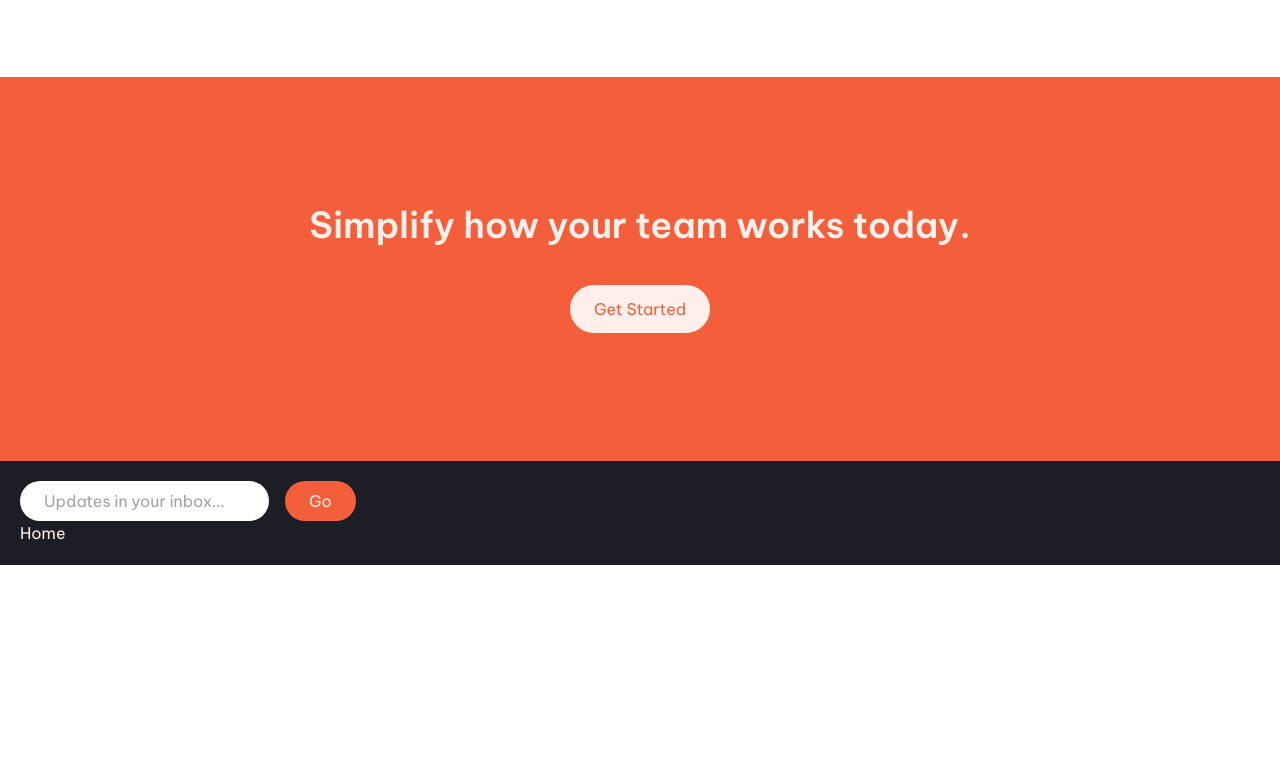
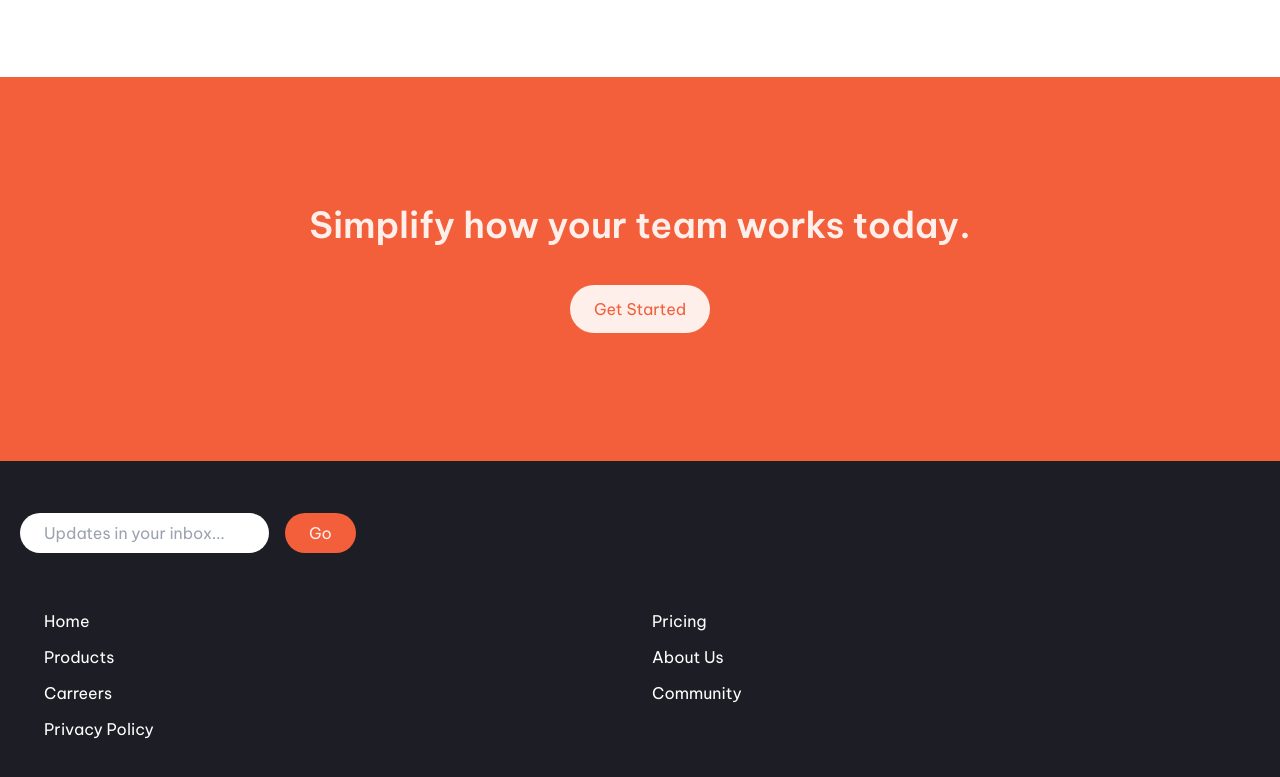
Before and after one commit to Franco-luque/Segundo-examen, a website: page public/index.html in a window 1280 px wide. Shown: the part 1896-2673 px from the top of the page. Before the commit the page ends 2461 px from the top, so only its background shows below. Drawn offline with Linux system fonts and the light colour scheme.

Commit message:
agrega links del footer

```diff
--- a/public/index.html
+++ b/public/index.html
@@ -6,7 +6,7 @@
     <link rel="stylesheet" href="./styles.css" />
     <title>Proyecto Final</title>
   </head>
-  <body>
+  <body class="max-w-7xl mx-auto">
     <header class="px-4 sm:px-6 lg:px-5">
       <nav class="bg-white">
         <div class="max-w-7xl mx-auto py-10">
@@ -125,7 +125,6 @@
     </header>
     <main>
       <!-- Sección Inicio-->
-
       <section
         class="flex flex-col lg:flex lg:flex-row-reverse max-w-7xl mx-auto px-8 sm:px-6 lg:px-5"
       >
@@ -154,7 +153,6 @@
       </section>
 
       <!-- Sección Artículos-->
-
       <section class="max-w-7xl mx-auto mt-32 mb-20">
         <div class="px-8 sm:px-6 lg:px-5">
           <h2 class="text-darkBlue-600 text-3xl font-bold text-center">
@@ -234,7 +232,6 @@
       </section>
 
       <!-- Sección Comentarios -->
-
       <section class="px-6 lg:px-5 flex flex-col items-center py-20">
         <h2 class="text-darkBlue-600 font-bold text-3xl text-center">
           What they´ve said
@@ -332,8 +329,7 @@
       </section>
 
       <!-- Sección Final-->
-
-      <section class="bg-sparkRed-600 max-w-7xl">
+      <section class="bg-sparkRed-600">
         <div class="flex flex-col gap-5 py-32 mx-auto items-center">
           <h2 class="text-4xl text-sparkRed-200 font-bold text-center px-5">
             Simplify how your team works today.
@@ -347,7 +343,7 @@
       </section>
     </main>
     <footer class="bg-darkBlue-900 max-w-7xl px-6 lg:px-5 py-5">
-      <form class="flex gap-4">
+      <form class="flex gap-4 py-8">
         <input
           type="text"
           placeholder="Updates in your inbox..."
@@ -362,10 +358,15 @@
       </form>
 
       <!-- Links -->
-
-      <div>
-        <ul>
-          <li><a href="#" class="text-sparkRed-200">Home</a></li>
+      <div class="p-6">
+        <ul class="grid grid-cols-2 gap-x-6 gap-y-3">
+          <li><a href="#" class="text-white">Home</a></li>
+          <li><a href="#" class="text-white">Pricing</a></li>
+          <li><a href="#" class="text-white">Products</a></li>
+          <li><a href="#" class="text-white">About Us</a></li>
+          <li><a href="#" class="text-white">Carreers</a></li>
+          <li><a href="#" class="text-white">Community</a></li>
+          <li><a href="#" class="text-white">Privacy Policy</a></li>
         </ul>
       </div>
     </footer>
```
Also changed, not shown: public/styles.css.
